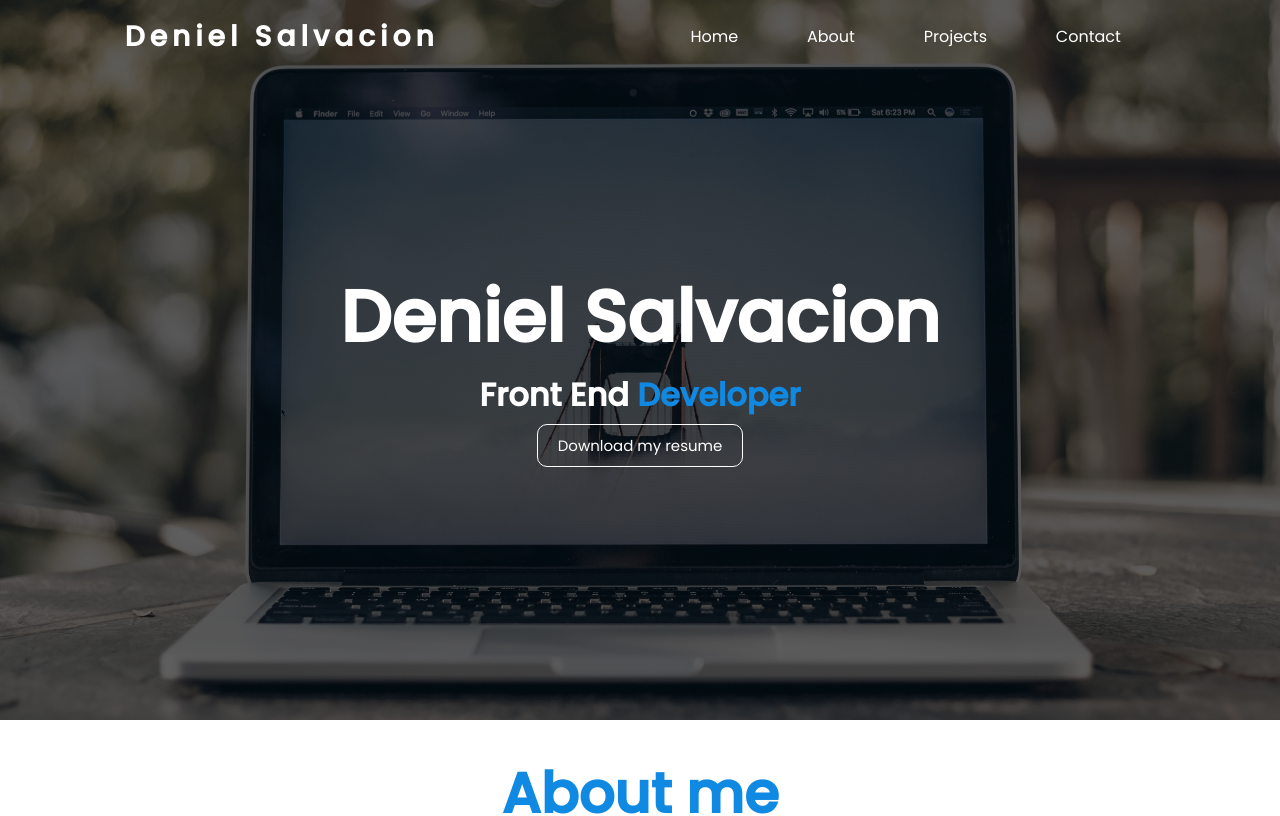
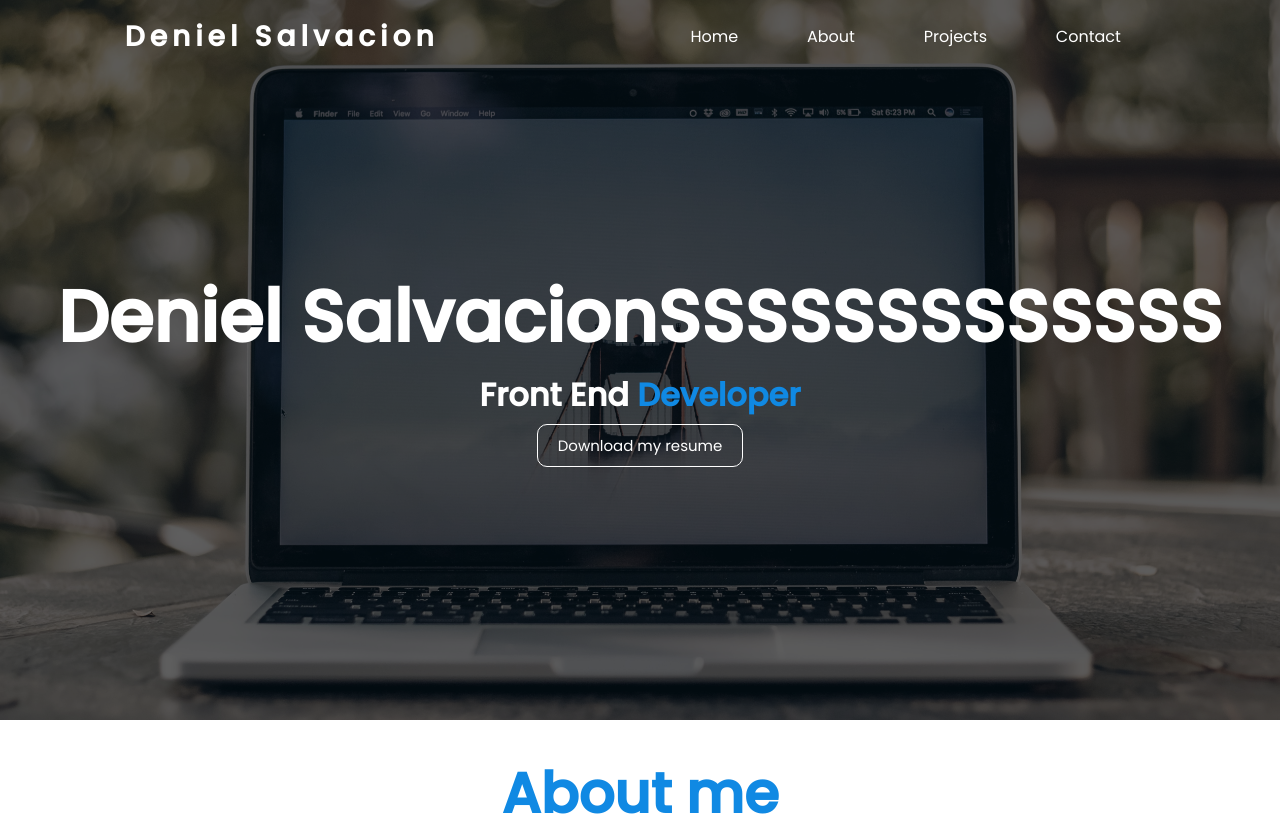
Before and after one commit to Denyyel914/React-Portfolio, a React (Create React App) app: page / in a window 1280 px wide. Shown: the top 816 px of the page. Built offline with nearby package versions, Linux system fonts and the light colour scheme.

Commit message:
Update Header.js

```diff
--- a/src/Components/Header.js
+++ b/src/Components/Header.js
@@ -20,7 +20,7 @@ const Header = () => {
        </div>
     </header>
     <div class="main-content">
-       <h1>Deniel Salvacion</h1>
+       <h1>Deniel SalvacionSSSSSSSSSSSSS</h1>
        <h2>Front End <span>Developer</span></h2>
        <a href="https://drive.google.com/file/d/1bMX9t0CT4hV1Q1DLRas6_OGGqw0rmOIi/view?usp=sharing" class="btn">Download my resume</a>
     </div>
```
